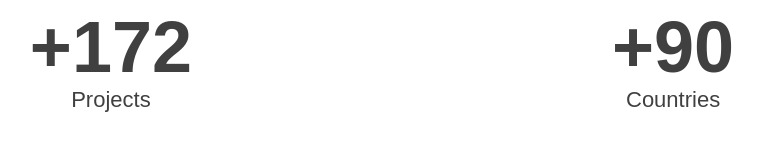
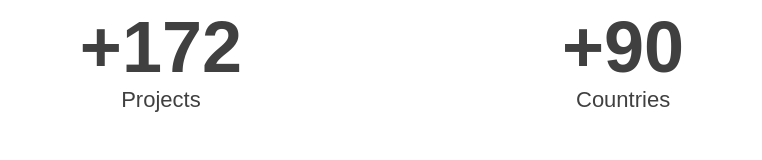
Before and after one commit to naho2196/dobbin-counter, a plain HTML site: page index.html in a window 1280 px wide. Shown: the whole page, without its empty margins (258-1020 px from the left). Drawn offline with Linux system fonts and the light colour scheme.

Commit message:
Update index.html

```diff
--- a/index.html
+++ b/index.html
@@ -6,7 +6,7 @@
 <title>Dobbin counter</title>
 <style>
   html,body{margin:0;background:transparent;}
-  .wrap{display:flex;gap:420px;justify-content:center;font-family:Avenir,Arial,sans-serif;color:#404040;text-align:center;padding:8px 0;}
+  .wrap{display:flex;gap:320px;justify-content:center;font-family:Avenir,Arial,sans-serif;color:#404040;text-align:center;padding:8px 0;}
   .num{font-size:72px;font-weight:700;line-height:1.1;}
   .lab{font-size:22px;}
 </style>
```
